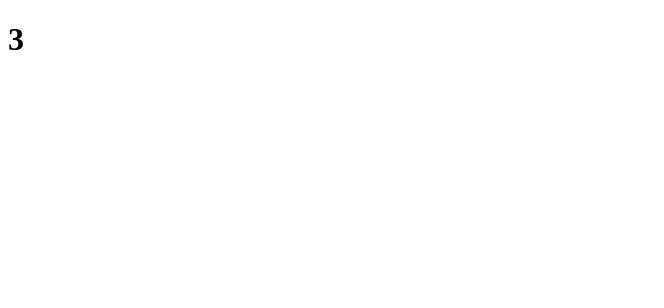
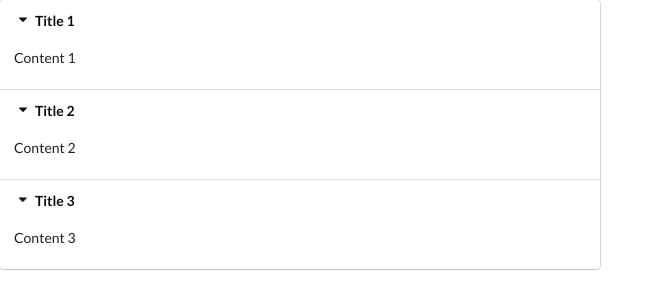
Before and after one commit to ken888686/jsx, a React (Create React App) app: page / in a window 1280 px wide. Shown: the top 308 px of the page, without its empty margins (0-664 px from the left). Built offline with nearby package versions, Linux system fonts and the light colour scheme.

Commit message:
get clicked item index

```diff
--- a/public/index.html
+++ b/public/index.html
@@ -24,6 +24,24 @@
       work correctly both with client-side routing and a non-root public URL.
       Learn how to configure a non-root public URL by running `npm run build`.
     -->
+    <link
+      rel="stylesheet"
+      href="https://cdnjs.cloudflare.com/ajax/libs/semantic-ui/2.5.0/semantic.min.css"
+      integrity="sha512-KXol4x3sVoO+8ZsWPFI/r5KBVB/ssCGB5tsv2nVOKwLg33wTFP3fmnXa47FdSVIshVTgsYk/1734xSk9aFIa4A=="
+      crossorigin="anonymous"
+      referrerpolicy="no-referrer"
+    />
+    <script
+      src="https://code.jquery.com/jquery-3.1.1.min.js"
+      integrity="sha256-hVVnYaiADRTO2PzUGmuLJr8BLUSjGIZsDYGmIJLv2b8="
+      crossorigin="anonymous"
+    ></script>
+    <script
+      src="https://cdnjs.cloudflare.com/ajax/libs/semantic-ui/2.5.0/semantic.min.js"
+      integrity="sha512-Xo0Jh8MsOn72LGV8kU5LsclG7SUzJsWGhXbWcYs2MAmChkQzwiW/yTQwdJ8w6UA9C6EVG18GHb/TrYpYCjyAQw=="
+      crossorigin="anonymous"
+      referrerpolicy="no-referrer"
+    ></script>
     <title>React App</title>
   </head>
   <body>
--- a/src/App.js
+++ b/src/App.js
@@ -18,7 +18,7 @@
 
 const App = () => {
   return (
-    <div className="">
+    <div>
       <Accordion items={items} />
     </div>
   );
--- a/src/components/Accordion.js
+++ b/src/components/Accordion.js
@@ -1,7 +1,24 @@
 import React from "react";
 
 const Accordion = ({ items }) => {
-  return <h1>{items.length}</h1>;
+  const onTitleClick = (index) => {
+    console.log(index);
+  };
+
+  const renderItems = items.map((item, index) => {
+    return (
+      <React.Fragment key={item.title}>
+        <div className="title active" onClick={() => onTitleClick(index)}>
+          <i className="dropdown icon"></i>
+          {item.title}
+        </div>
+        <div className="content active">
+          <p>{item.content}</p>
+        </div>
+      </React.Fragment>
+    );
+  });
+  return <div className="ui styled accordion">{renderItems}</div>;
 };
 
 export default Accordion;
```
